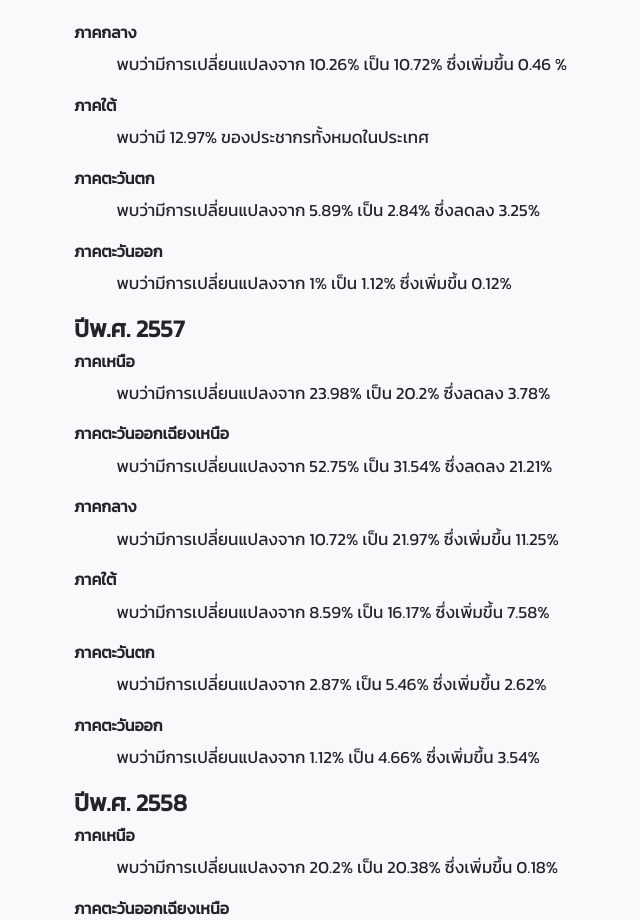
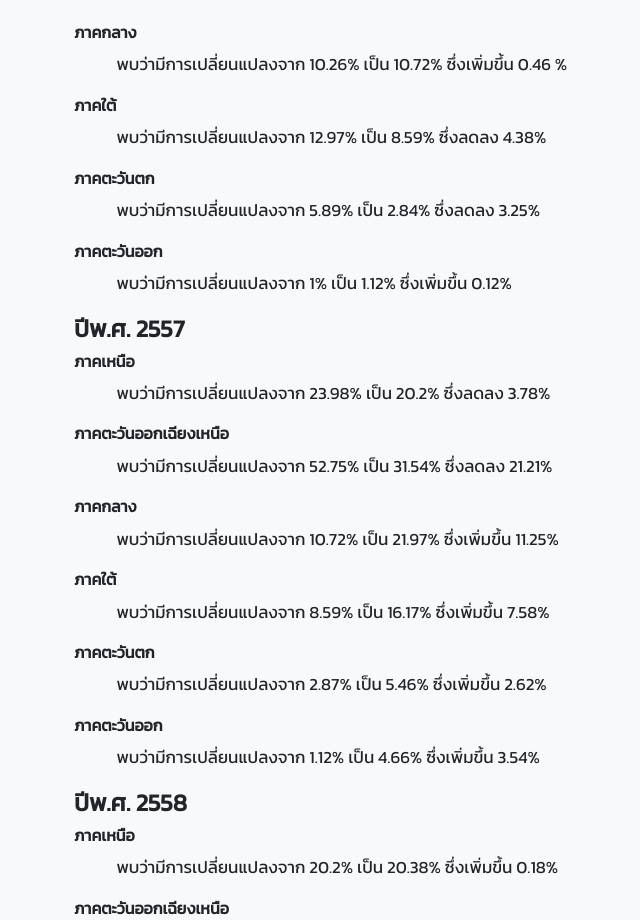
Before and after one commit to h2oprince1/average-income-thailand, a plain HTML site: page docs/index.html in a window 1280 px wide. Shown: the part 7428-8348 px from the top of the page, without its empty margins (26-666 px from the left). Drawn offline with Linux system fonts and the light colour scheme.

Commit message:
Update index.html

```diff
--- a/docs/index.html
+++ b/docs/index.html
@@ -277,7 +277,7 @@
           <h6><B>ภาคเหนือ</B></h6><p style="text-indent: 2.5em;">พบว่ามีการเปลี่ยนแปลงจาก 20.73% เป็น 23.98% ซึ่งเพิ่มขึ้น 3.25% </p>
 			<h6><B>ภาคตะวันออกเฉียงเหนือ</B></h6><p style="text-indent: 2.5em;">พบว่ามีการเปลี่ยนแปลงจาก 49.14%  เป็น 52.75% ซึ่งเพิ่มขึ้น 3.61%</p>
 			<h6><B>ภาคกลาง</B></h6><p style="text-indent: 2.5em;">พบว่ามีการเปลี่ยนแปลงจาก 10.26% เป็น 10.72% ซึ่งเพิ่มขึ้น 0.46 %</p>
-			<h6><B>ภาคใต้</B></h6><p style="text-indent: 2.5em;">พบว่ามี 12.97% ของประชากรทั้งหมดในประเทศ</p>
+			<h6><B>ภาคใต้</B></h6><p style="text-indent: 2.5em;">พบว่ามีการเปลี่ยนแปลงจาก 12.97% เป็น 8.59% ซึ่งลดลง 4.38%</p>
 			<h6><B>ภาคตะวันตก</B></h6><p style="text-indent: 2.5em;">พบว่ามีการเปลี่ยนแปลงจาก 5.89% เป็น 2.84%   ซึ่งลดลง 3.25%</p>
 			<h6><B>ภาคตะวันออก</B></h6><p style="text-indent: 2.5em;">พบว่ามีการเปลี่ยนแปลงจาก 1% เป็น 1.12% ซึ่งเพิ่มขึ้น 0.12%</p>
 
```
